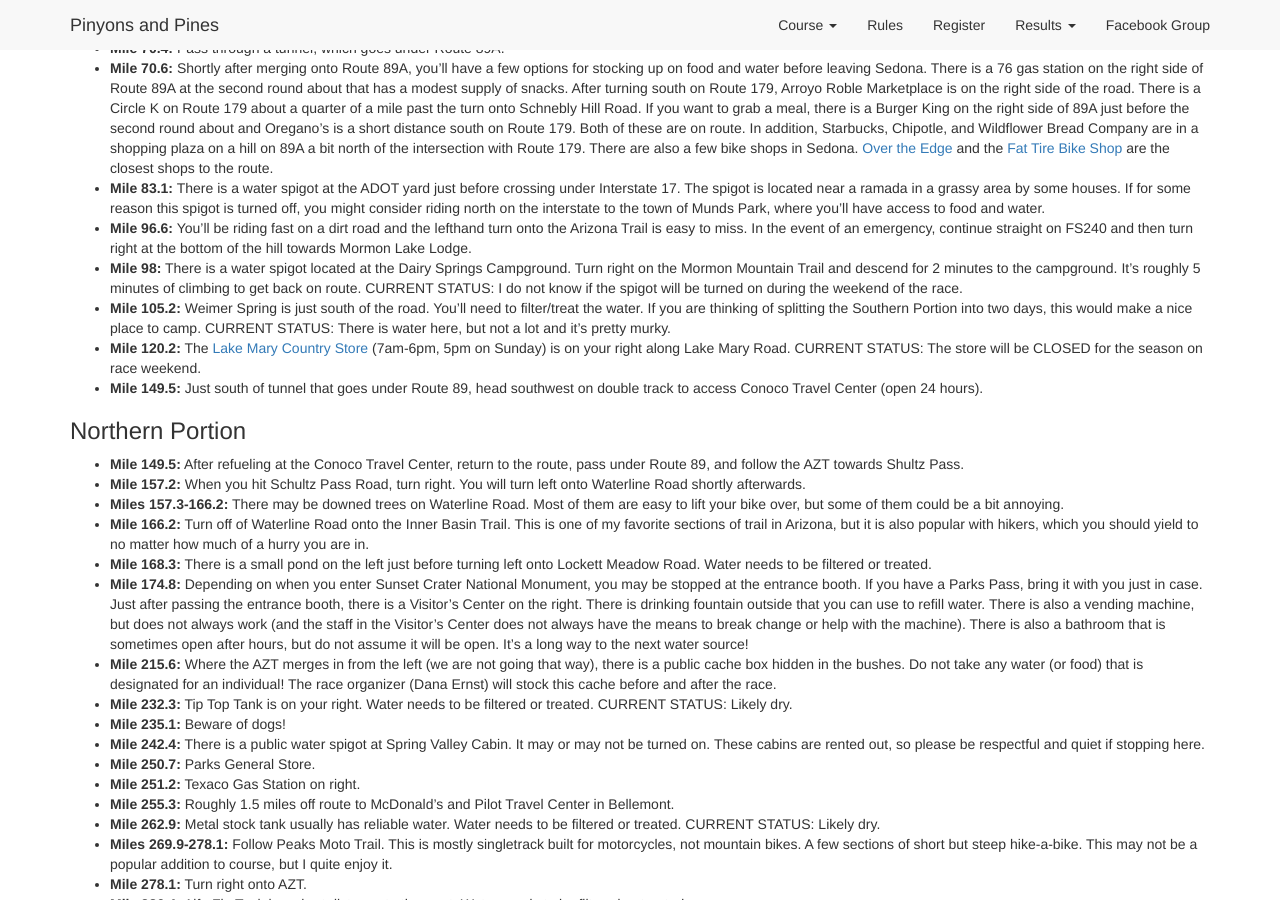
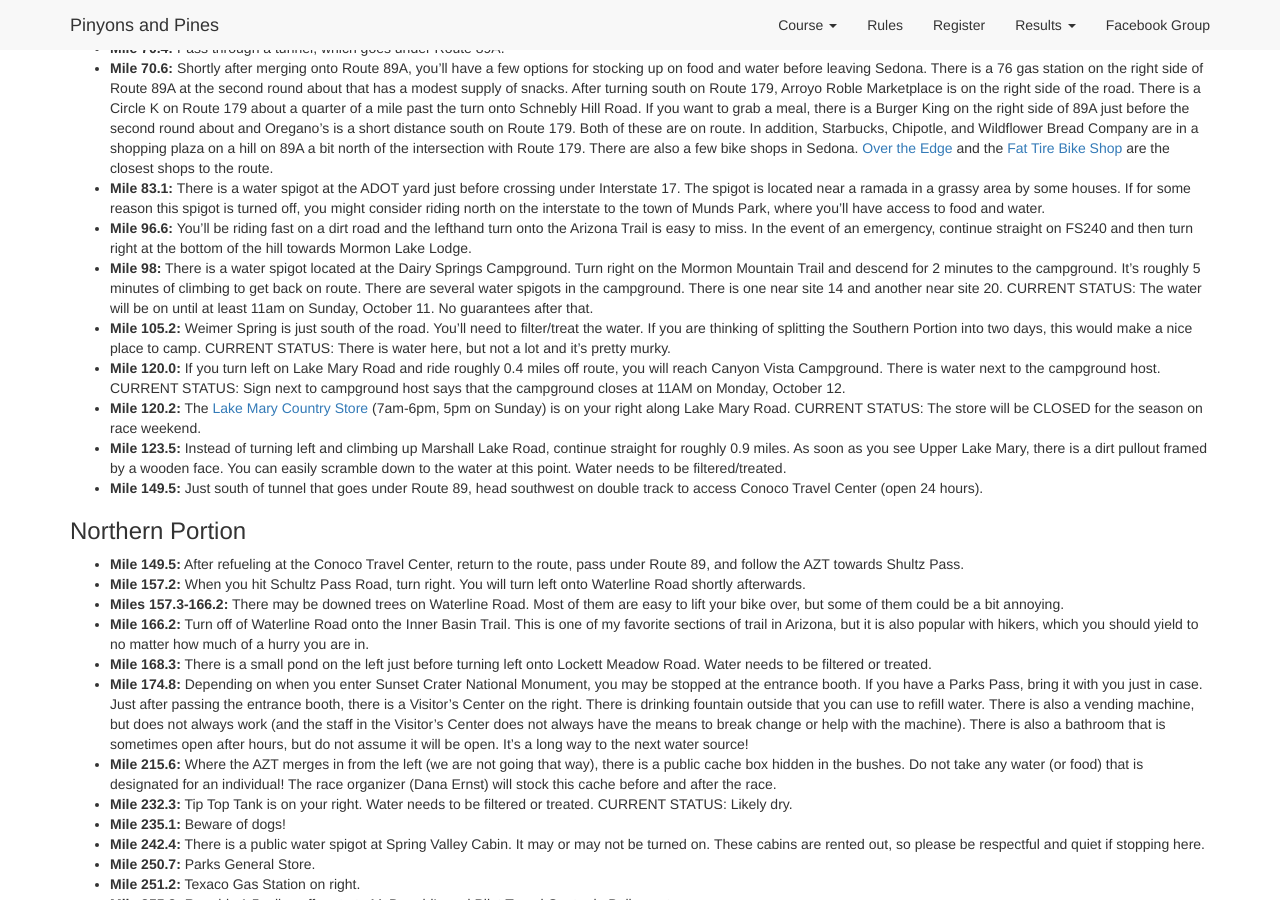
Before and after one commit to dcernst/PinyonsPines, a Jekyll site: the page built from course2020.md, in a window 1280 px wide and 900 px high, scrolled down 1498 px. Built offline with Jekyll 4.4.1, drawn with Linux system fonts in a browser that asks for light colours; nearby versions of some CDN libraries.

Commit message:
Update to course description

```diff
--- a/course2020.md
+++ b/course2020.md
@@ -47,9 +47,11 @@ Below are some important notes, including information concerning resupply option
 - **Mile 70.6:** Shortly after merging onto Route 89A, you'll have a few options for stocking up on food and water before leaving Sedona. There is a 76 gas station on the right side of Route 89A at the second round about that has a modest supply of snacks. After turning south on Route 179, Arroyo Roble Marketplace is on the right side of the road. There is a Circle K on Route 179 about a quarter of a mile past the turn onto Schnebly Hill Road. If you want to grab a meal, there is a Burger King on the right side of 89A just before the second round about and Oregano's is a short distance south on Route 179. Both of these are on route. In addition, Starbucks, Chipotle, and Wildflower Bread Company are in a shopping plaza on a hill on 89A a bit north of the intersection with Route 179. There are also a few bike shops in Sedona.  [Over the Edge](https://otesports.com/locations/sedona/) and the [Fat Tire Bike Shop](https://www.facebook.com/pages/The-Fat-Tire-Bike-Shop/188731981168703) are the closest shops to the route.
 - **Mile 83.1:** There is a water spigot at the ADOT yard just before crossing under Interstate 17. The spigot is located near a ramada in a grassy area by some houses. If for some reason this spigot is turned off, you might consider riding north on the interstate to the town of Munds Park, where you'll have access to food and water.
 - **Mile 96.6:** You'll be riding fast on a dirt road and the lefthand turn onto the Arizona Trail is easy to miss. In the event of an emergency, continue straight on FS240 and then turn right at the bottom of the hill towards Mormon Lake Lodge.
-- **Mile 98:** There is a water spigot located at the Dairy Springs Campground. Turn right on the Mormon Mountain Trail and descend for 2 minutes to the campground.  It's roughly 5 minutes of climbing to get back on route. CURRENT STATUS: I do not know if the spigot will be turned on during the weekend of the race.
+- **Mile 98:** There is a water spigot located at the Dairy Springs Campground. Turn right on the Mormon Mountain Trail and descend for 2 minutes to the campground.  It's roughly 5 minutes of climbing to get back on route. There are several water spigots in the campground. There is one near site 14 and another near site 20. CURRENT STATUS: The water will be on until at least 11am on Sunday, October 11. No guarantees after that.
 - **Mile 105.2:** Weimer Spring is just south of the road.  You'll need to filter/treat the water. If you are thinking of splitting the Southern Portion into two days, this would make a nice place to camp. CURRENT STATUS: There is water here, but not a lot and it's pretty murky.
+- **Mile 120.0:** If you turn left on Lake Mary Road and ride roughly 0.4 miles off route, you will reach Canyon Vista Campground. There is water next to the campground host. CURRENT STATUS: Sign next to campground host says that the campground closes at 11AM on Monday, October 12.
 - **Mile 120.2:** The [Lake Mary Country Store](http://www.lakemarycountrystore.com) (7am-6pm, 5pm on Sunday) is on your right along Lake Mary Road. CURRENT STATUS: The store will be CLOSED for the season on race weekend.
+- **Mile 123.5:** Instead of turning left and climbing up Marshall Lake Road, continue straight for roughly 0.9 miles. As soon as you see Upper Lake Mary, there is a dirt pullout framed by a wooden face.  You can easily scramble down to the water at this point. Water needs to be filtered/treated.
 - **Mile 149.5:** Just south of tunnel that goes under Route 89, head southwest on double track to access Conoco Travel Center (open 24 hours).
 
 ### Northern Portion
```
